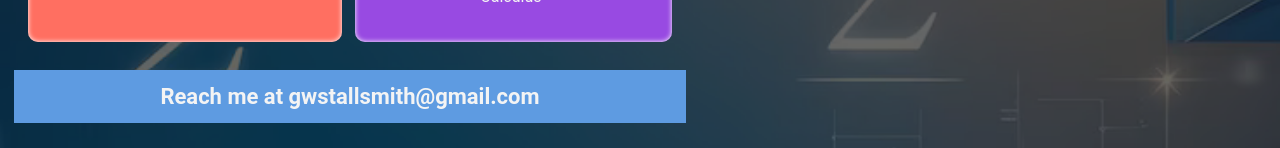
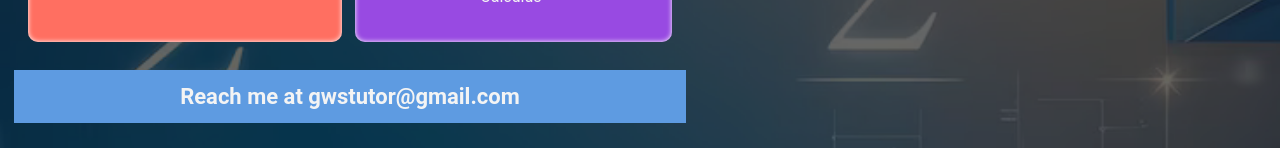
Before and after one commit to gwstallsmith/gwstutoring, a plain HTML site: page index.html in a window 1280 px wide. Shown: the part 265-413 px from the top of the page. Drawn offline with Linux system fonts and the light colour scheme.

Commit message:
Added correct email.

```diff
--- a/index.html
+++ b/index.html
@@ -40,7 +40,7 @@
 
         </div>
     </article>
-    <h2><b>Reach me at</b> gwstallsmith@gmail.com</h2>
+    <h2><b>Reach me at</b> gwstutor@gmail.com</h2>
     <article>
         <div class="block" style="background-color: var(--neutral-color);">
             In university I studied computer science
```
